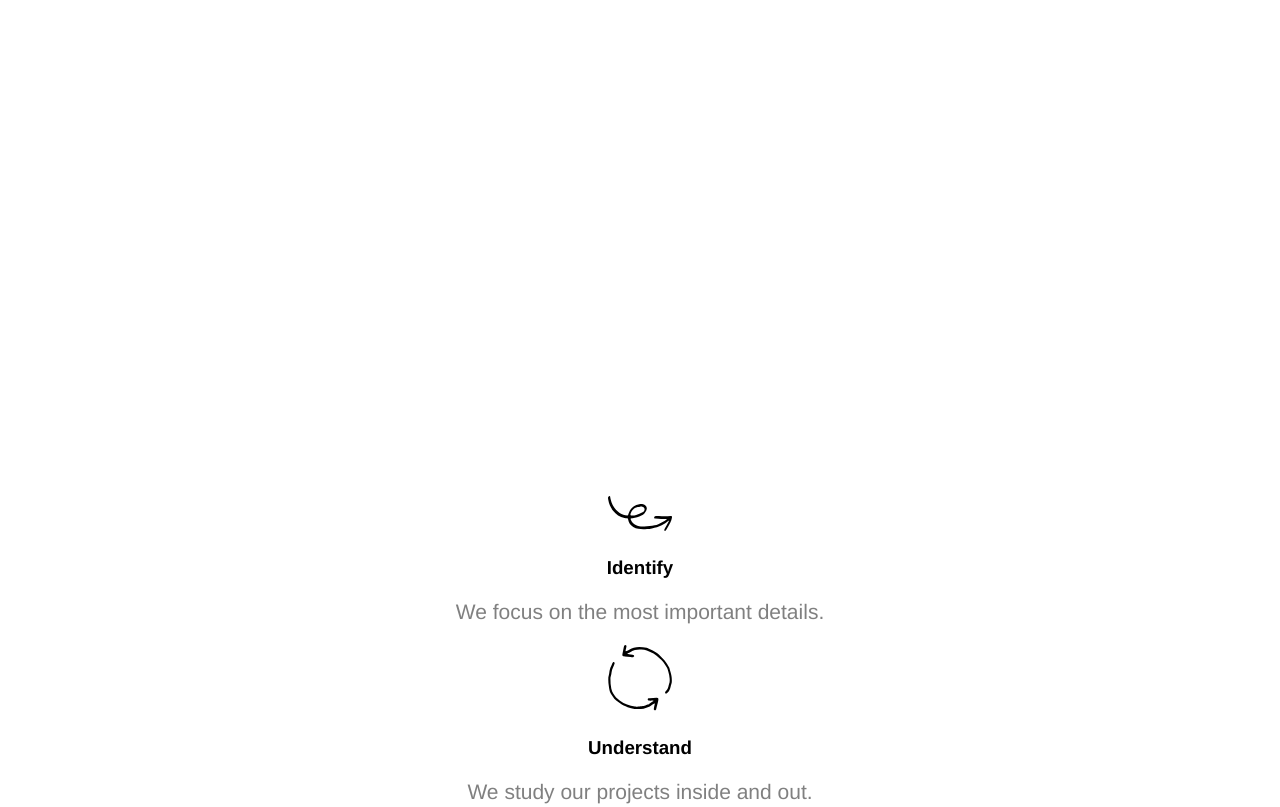
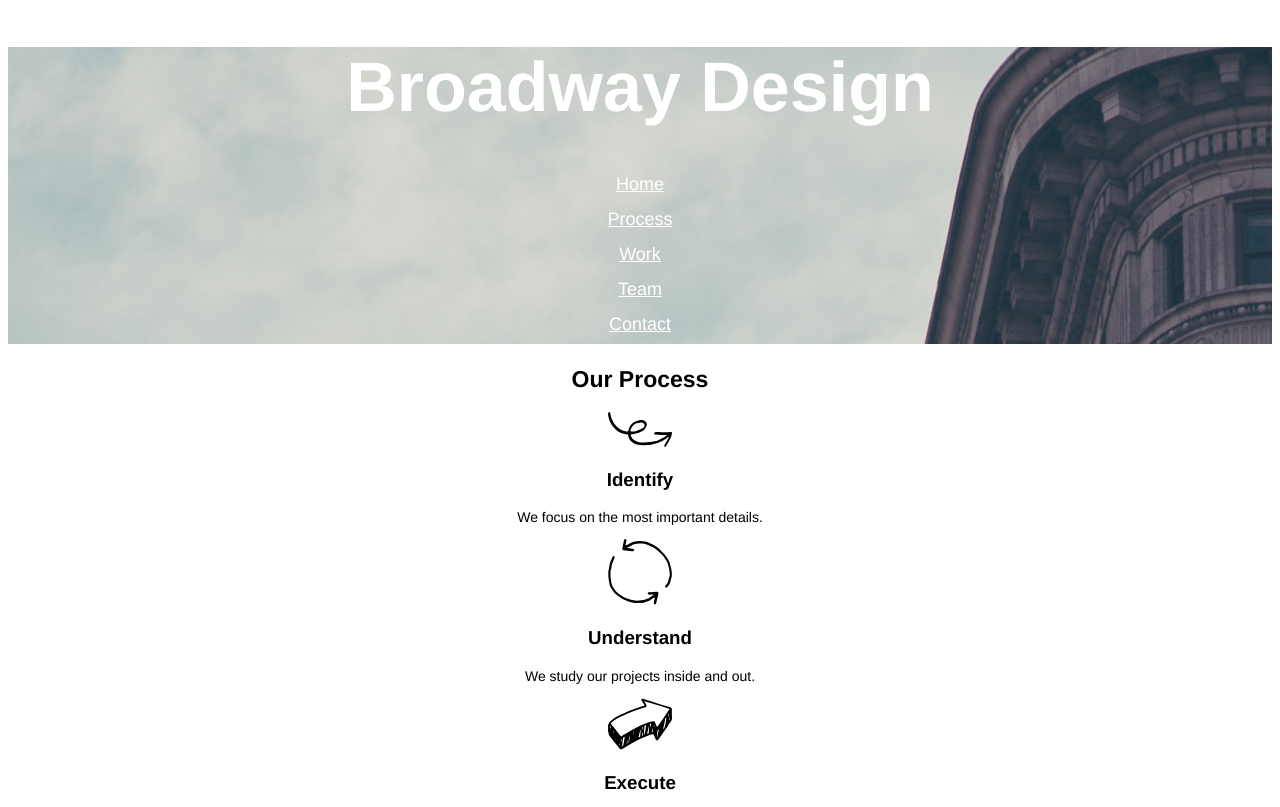
Before and after one commit to downtownDave/broadway, a plain HTML site: page index.htm in a window 1280 px wide. Shown: the top 807 px of the page. Drawn offline with Linux system fonts and the light colour scheme.

Commit message:
Added header div, image, css modifications.

```diff
--- a/index.htm
+++ b/index.htm
@@ -10,12 +10,14 @@
 <body>
 
 <!-- Head Section -->
-  <h1>Broadway Design</h1>
-  <p><a href="">Home</a><p>
-  <p><a href="">Process</a><p>
-  <p><a href="">Work</a><p>
-  <p><a href="">Team</a><p>
-  <p><a href="">Contact</a><p>
+  <div class="header">
+    <h1>Broadway Design</h1>
+    <p><a href="">Home</a></p>
+    <p><a href="">Process</a></p>
+    <p><a href="">Work</a></p>
+    <p><a href="">Team</a></p>
+    <p><a href="">Contact</a></p>
+  </div>
 
 
 <!-- Process Section -->
@@ -40,7 +42,6 @@
   <h3>Contact</h3>
   <p>Phone: (555)-555-5555</p>
   <p>E-mail: test@example.com</p>
-  <p>Phone: (555)-555-5555</p>
   <p>Twitter: @test</p>
 
 
--- a/resources/css/style.css
+++ b/resources/css/style.css
@@ -14,8 +14,15 @@ a {
   color: white;
 }
 
+div.header {
+  height: 300px;
+  background-image: url("../images/the-flatiron-building.png");
+  background-repeat: no-repeat;
+}
+
 
 h1 {
+  background-image: url("../images/the-flatiron-building.png");
   color: white;
   font-size: 70px;
   font-weight: bold;
@@ -23,15 +30,14 @@ h1 {
 
 
 h2 {
-  font-size: 42px;
-  font-weight: 300;
-  color: white;
+  font-size: 23px;
+  font-weight: bold;
+  color: black;
 }
 
 
 p {
-  font-size: 21px;
-  color: gray;
+  font-size: 14px;
 }
 
 
```
